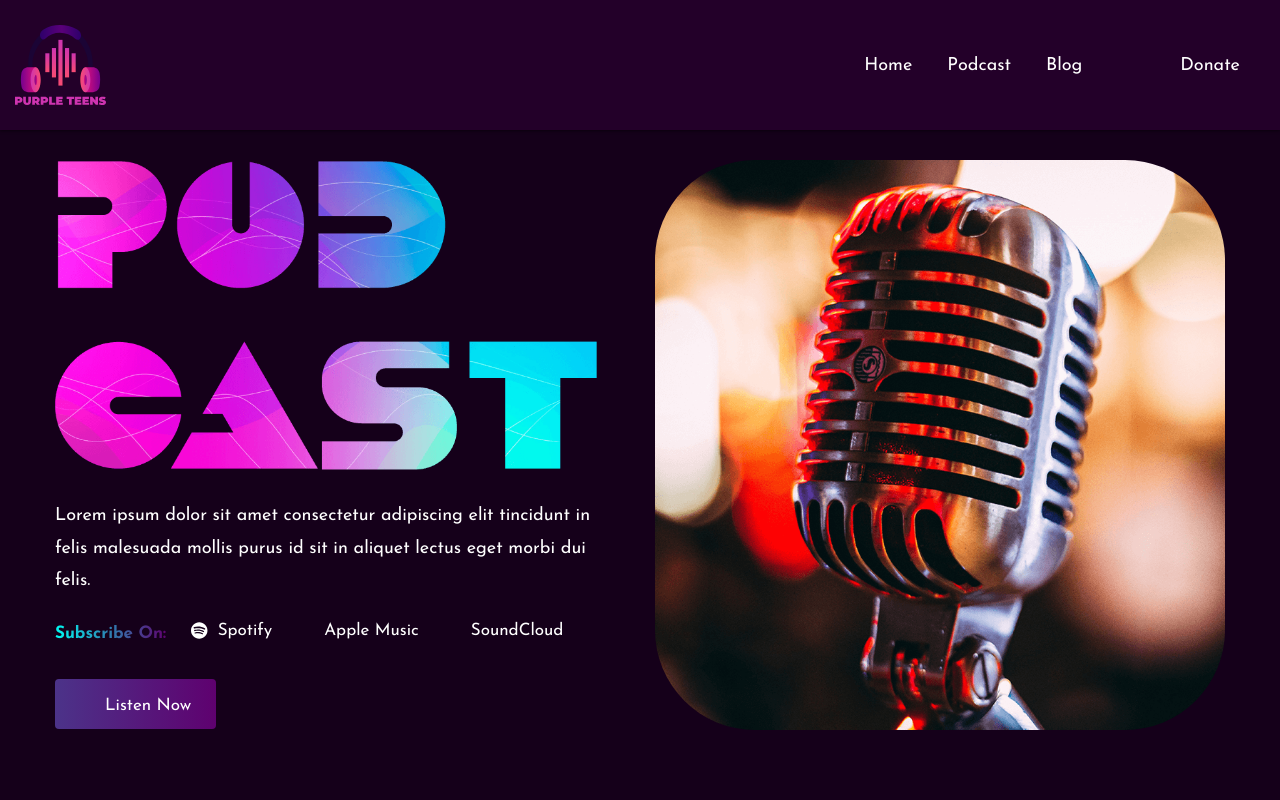
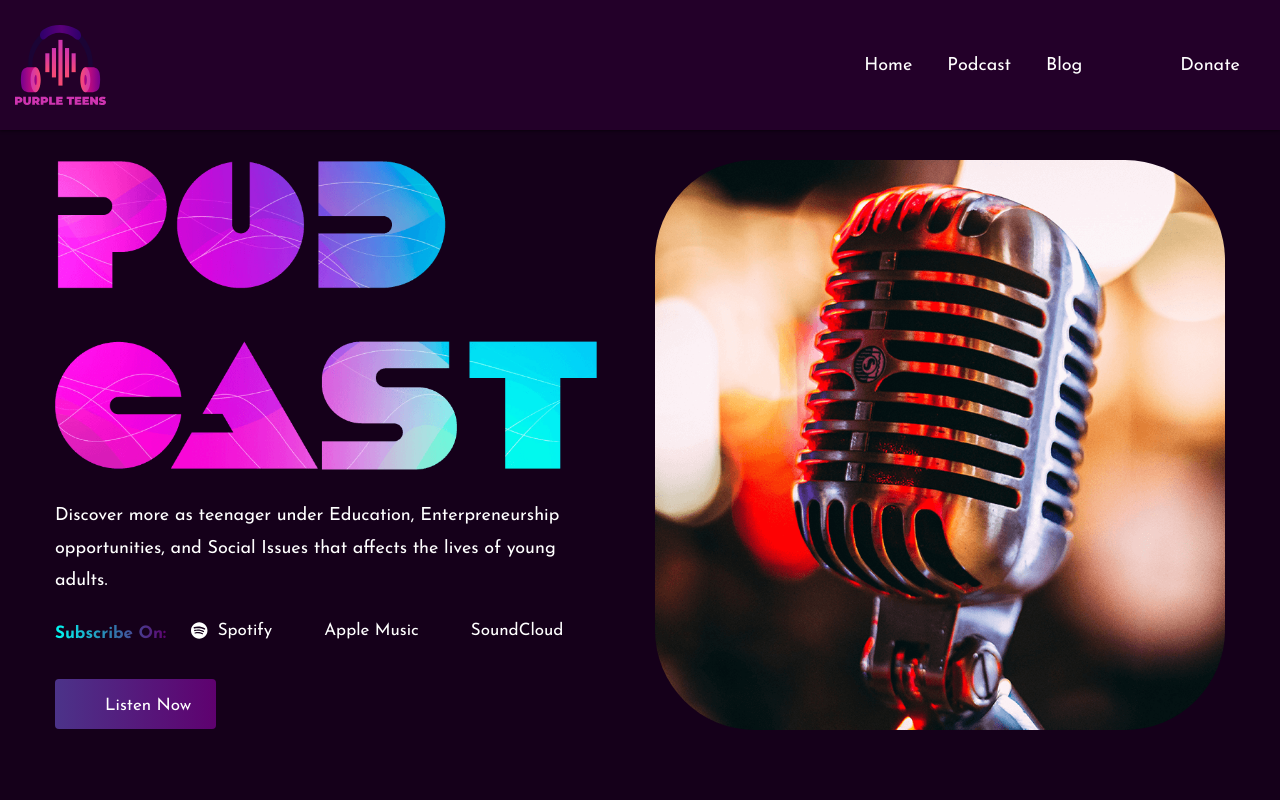
Before and after one commit to DevLipeunim/purple_teens, a React (Vite) app: page / in a window 1280 px wide. Shown: the top 800 px of the page. Built offline with nearby package versions, Linux system fonts and the light colour scheme; some icons are missing.

Commit message:
New fix again

```diff
--- a/src/pages/Home.jsx
+++ b/src/pages/Home.jsx
@@ -21,9 +21,7 @@ function Home() {
               <img src={heroTitle} alt="Podcast" className="hero-title" />
 
               <p className="hero-text">
-                Lorem ipsum dolor sit amet consectetur adipiscing elit tincidunt
-                in felis malesuada mollis purus id sit in aliquet lectus eget
-                morbi dui felis.
+                Discover more as teenager under Education, Enterpreneurship opportunities, and Social Issues that affects the lives of young adults.
               </p>
 
               <div className="hero-btn-group">
```
